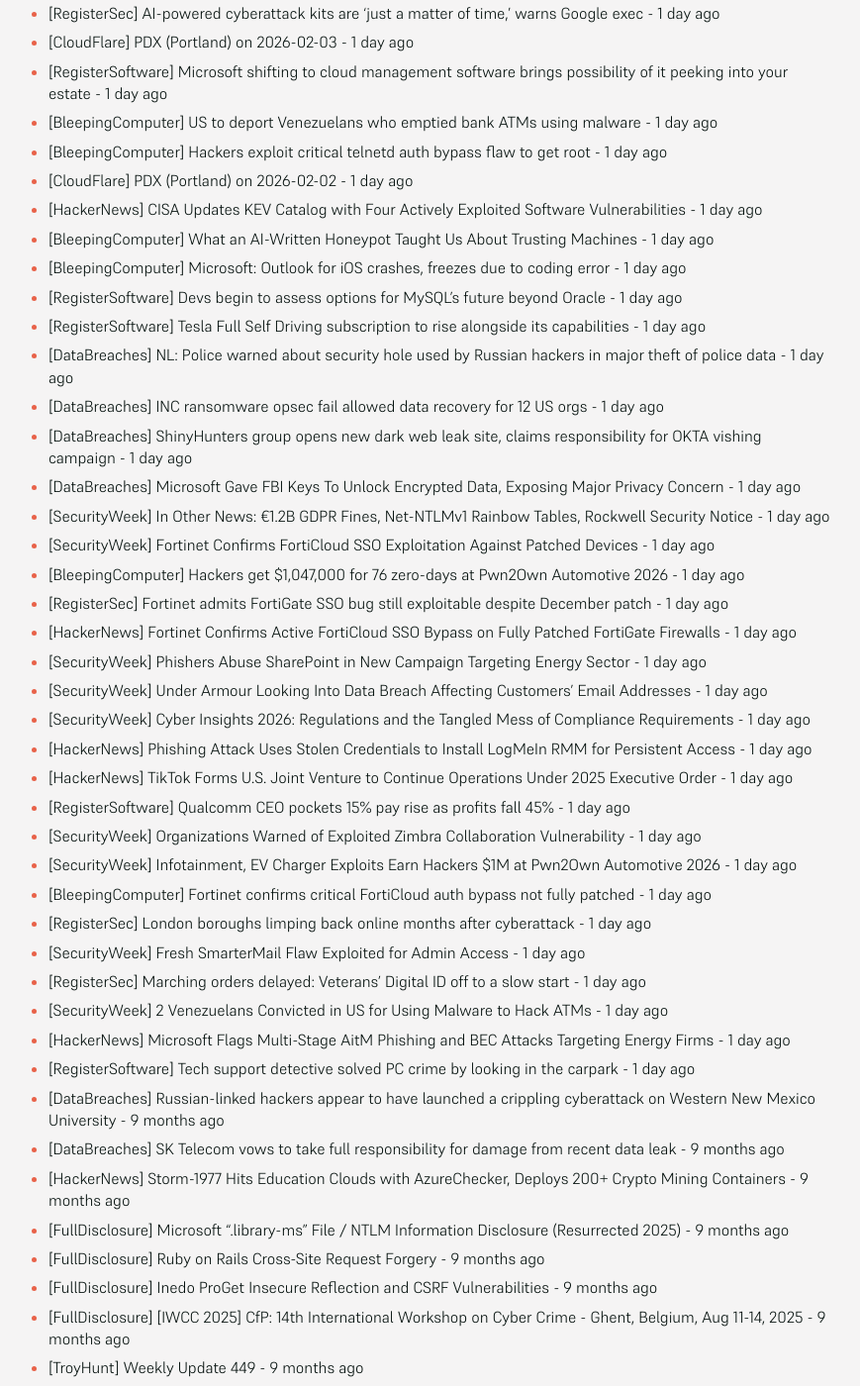
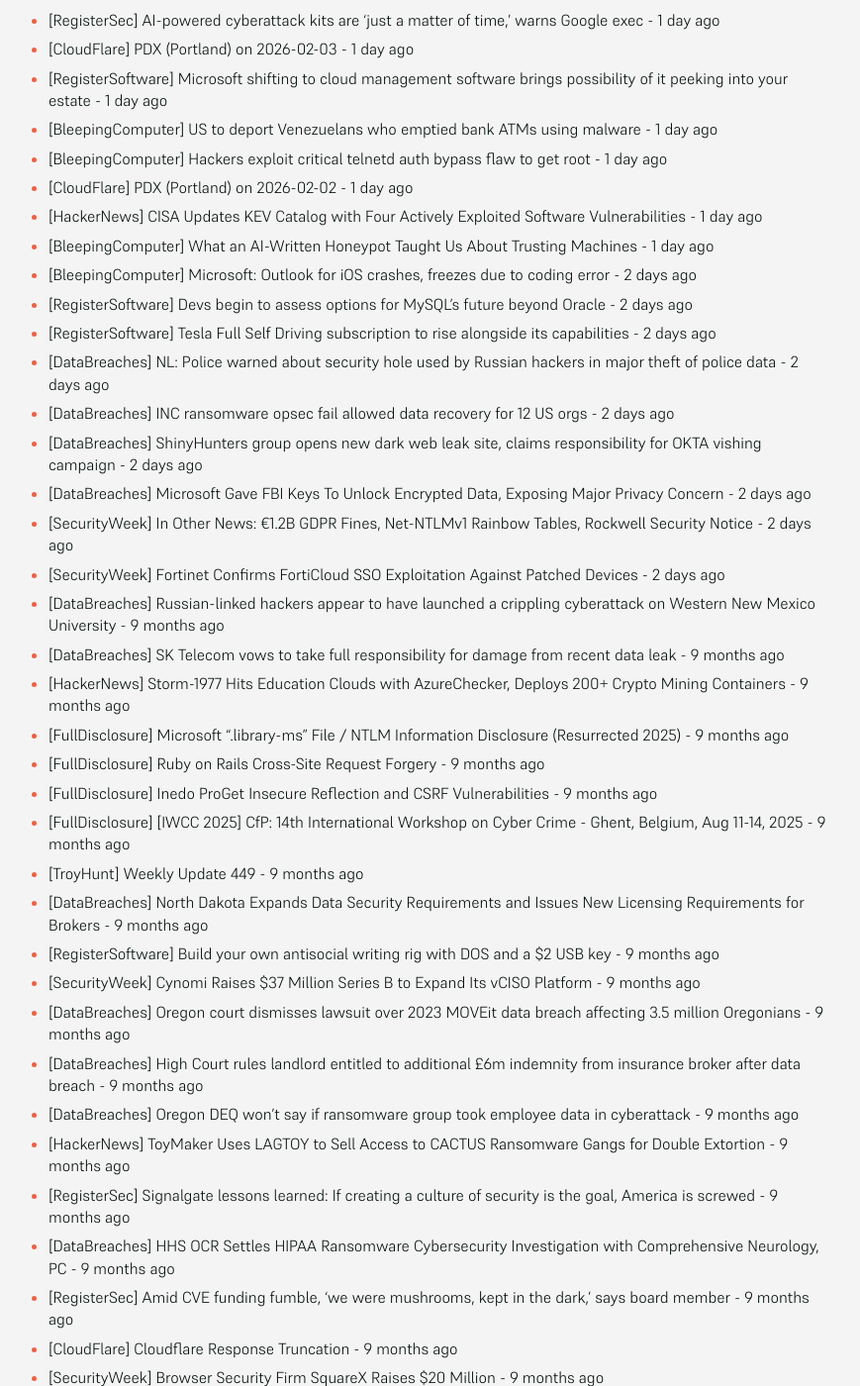
Before and after one commit to SecOpsNews/news, a Jekyll site: the page built from index.md, in a window 1280 px wide and 1400 px high, scrolled down 1185 px. Shown: the whole window at 99% size, without its empty margins (215-1084 px from the left). Built offline with Jekyll 4.4.1, drawn with Linux system fonts in a browser that asks for light colours; some of the changed text lies outside the part shown.

Commit message:
New Feed

```diff
--- a/index.md
+++ b/index.md
@@ -45,33 +46,15 @@ description: Latest Updates
 - [CloudFlare] PDX (Portland) on 2026-02-02 - 1 day ago
 - [HackerNews] CISA Updates KEV Catalog with Four Actively Exploited Software Vulnerabilities - 1 day ago
 - [BleepingComputer] What an AI-Written Honeypot Taught Us About Trusting Machines - 1 day ago
-- [BleepingComputer] Microsoft: Outlook for iOS crashes, freezes due to coding error - 1 day ago
-- [RegisterSoftware] Devs begin to assess options for MySQL's future beyond Oracle - 1 day ago
-- [RegisterSoftware] Tesla Full Self Driving subscription to rise alongside its capabilities - 1 day ago
-- [DataBreaches] NL: Police warned about security hole used by Russian hackers in major theft of police data - 1 day ago
-- [DataBreaches] INC ransomware opsec fail allowed data recovery for 12 US orgs - 1 day ago
-- [DataBreaches] ShinyHunters group opens new dark web leak site, claims responsibility for OKTA vishing campaign - 1 day ago
-- [DataBreaches] Microsoft Gave FBI Keys To Unlock Encrypted Data, Exposing Major Privacy Concern - 1 day ago
-- [SecurityWeek] In Other News: €1.2B GDPR Fines, Net-NTLMv1 Rainbow Tables, Rockwell Security Notice - 1 day ago
-- [SecurityWeek] Fortinet Confirms FortiCloud SSO Exploitation Against Patched Devices - 1 day ago
-- [BleepingComputer] Hackers get $1,047,000 for 76 zero-days at Pwn2Own Automotive 2026 - 1 day ago
-- [RegisterSec] Fortinet admits FortiGate SSO bug still exploitable despite December patch - 1 day ago
-- [HackerNews] Fortinet Confirms Active FortiCloud SSO Bypass on Fully Patched FortiGate Firewalls - 1 day ago
-- [SecurityWeek] Phishers Abuse SharePoint in New Campaign Targeting Energy Sector - 1 day ago
-- [SecurityWeek] Under Armour Looking Into Data Breach Affecting Customers’ Email Addresses - 1 day ago
-- [SecurityWeek] Cyber Insights 2026: Regulations and the Tangled Mess of Compliance Requirements - 1 day ago
-- [HackerNews] Phishing Attack Uses Stolen Credentials to Install LogMeIn RMM for Persistent Access - 1 day ago
-- [HackerNews] TikTok Forms U.S. Joint Venture to Continue Operations Under 2025 Executive Order - 1 day ago
-- [RegisterSoftware] Qualcomm CEO pockets 15% pay rise as profits fall 45% - 1 day ago
-- [SecurityWeek] Organizations Warned of Exploited Zimbra Collaboration Vulnerability - 1 day ago
-- [SecurityWeek] Infotainment, EV Charger Exploits Earn Hackers $1M at Pwn2Own Automotive 2026 - 1 day ago
-- [BleepingComputer] Fortinet confirms critical FortiCloud auth bypass not fully patched - 1 day ago
-- [RegisterSec] London boroughs limping back online months after cyberattack - 1 day ago
-- [SecurityWeek] Fresh SmarterMail Flaw Exploited for Admin Access - 1 day ago
-- [RegisterSec] Marching orders delayed: Veterans' Digital ID off to a slow start - 1 day ago
-- [SecurityWeek] 2 Venezuelans Convicted in US for Using Malware to Hack ATMs - 1 day ago
-- [HackerNews] Microsoft Flags Multi-Stage AitM Phishing and BEC Attacks Targeting Energy Firms - 1 day ago
-- [RegisterSoftware] Tech support detective solved PC crime by looking in the carpark - 1 day ago
+- [BleepingComputer] Microsoft: Outlook for iOS crashes, freezes due to coding error - 2 days ago
+- [RegisterSoftware] Devs begin to assess options for MySQL's future beyond Oracle - 2 days ago
+- [RegisterSoftware] Tesla Full Self Driving subscription to rise alongside its capabilities - 2 days ago
+- [DataBreaches] NL: Police warned about security hole used by Russian hackers in major theft of police data - 2 days ago
+- [DataBreaches] INC ransomware opsec fail allowed data recovery for 12 US orgs - 2 days ago
+- [DataBreaches] ShinyHunters group opens new dark web leak site, claims responsibility for OKTA vishing campaign - 2 days ago
+- [DataBreaches] Microsoft Gave FBI Keys To Unlock Encrypted Data, Exposing Major Privacy Concern - 2 days ago
+- [SecurityWeek] In Other News: €1.2B GDPR Fines, Net-NTLMv1 Rainbow Tables, Rockwell Security Notice - 2 days ago
+- [SecurityWeek] Fortinet Confirms FortiCloud SSO Exploitation Against Patched Devices - 2 days ago
 - [DataBreaches] Russian-linked hackers appear to have launched a crippling cyberattack on Western New Mexico University - 9 months ago
 - [DataBreaches] SK Telecom vows to take full responsibility for damage from recent data leak - 9 months ago
 - [HackerNews] Storm-1977 Hits Education Clouds with AzureChecker, Deploys 200+ Crypto Mining Containers - 9 months ago
```
Also changed, not shown: other parts of index.md (+15 -14 lines).
